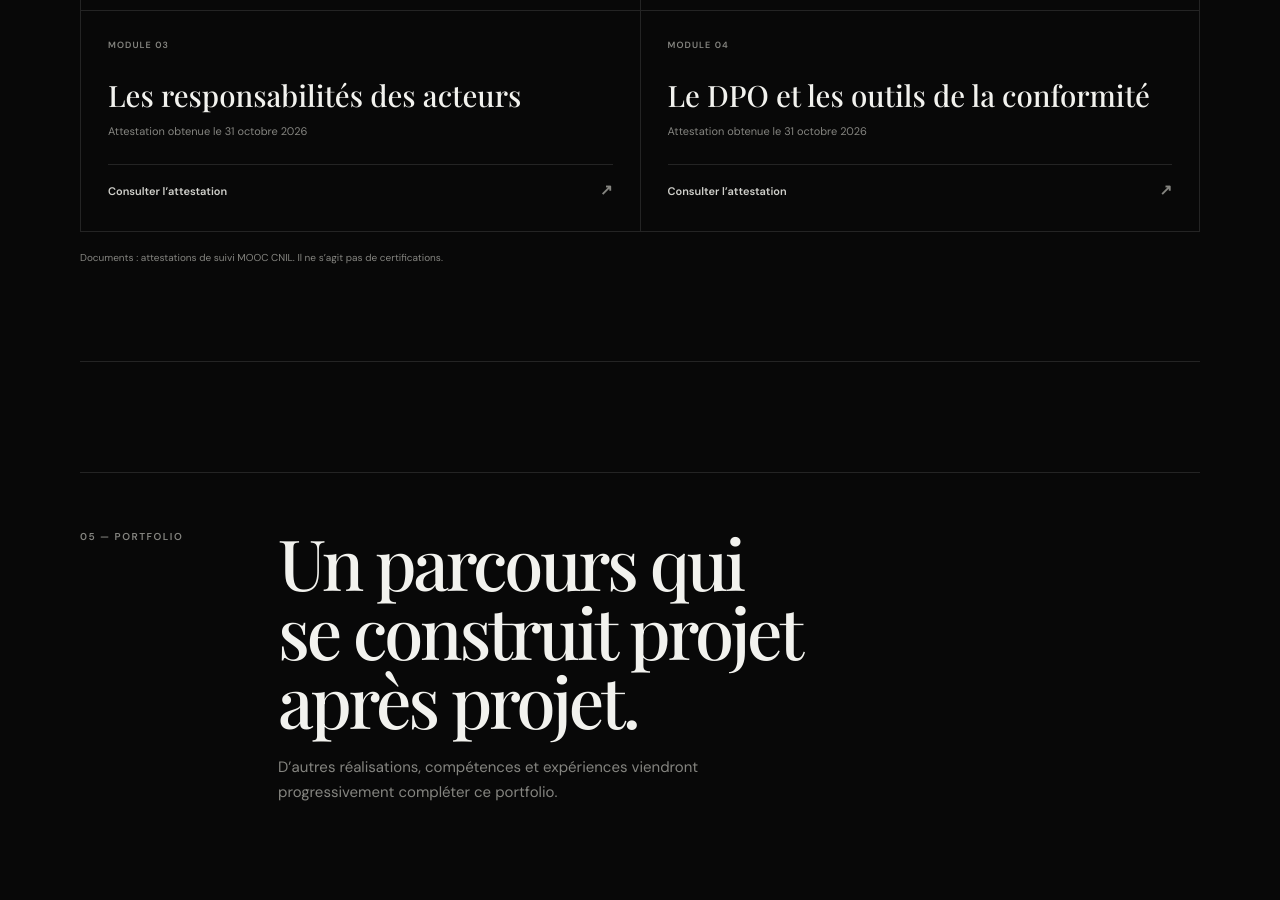
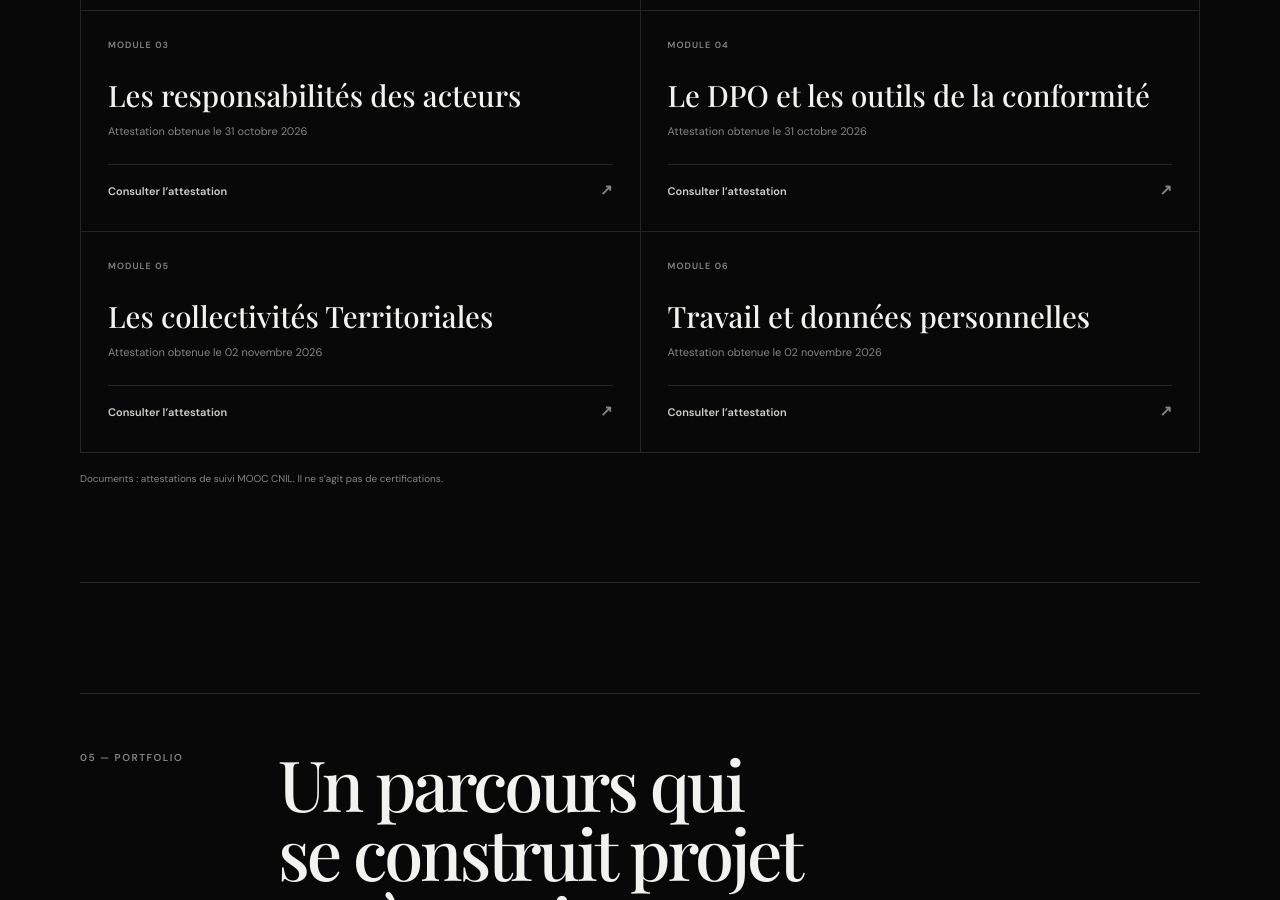
Before and after one commit to mohamed-amineAissaoui/mohamed-amineAissaoui.github.io, a Jekyll site: the page built from index.html, in a window 1280 px wide and 900 px high, scrolled down 3910 px. Built offline with Jekyll 4.4.1, drawn with Linux system fonts in a browser that asks for light colours.

Commit message:
Update index.html

```diff
--- a/index.html
+++ b/index.html
@@ -408,6 +408,28 @@ layout: default
       </a>
     </article>
 
+     <article class="attestation-card">
+      <div class="attestation-top">
+        <span class="attestation-number">MODULE 05</span>
+      </div>
+      <h3>Les collectivités Territoriales</h3>
+      <p class="attestation-date">Attestation obtenue le 02 novembre 2026</p>
+      <a class="attestation-link" href="{{ '/images/attestation-module-5-rgpd.pdf' | relative_url }}" target="_blank" rel="noopener">
+        Consulter l’attestation <span>↗</span>
+      </a>
+    </article>
+
+    <article class="attestation-card">
+      <div class="attestation-top">
+        <span class="attestation-number">MODULE 06</span>
+      </div>
+      <h3>Travail et données personnelles</h3>
+      <p class="attestation-date">Attestation obtenue le 02 novembre 2026</p>
+      <a class="attestation-link" href="{{ '/images/attestation-module-6-rgpd.pdf' | relative_url }}" target="_blank" rel="noopener">
+        Consulter l’attestation <span>↗</span>
+      </a>
+    </article>
+
   </div>
 
   <p class="attestations-note">
```
